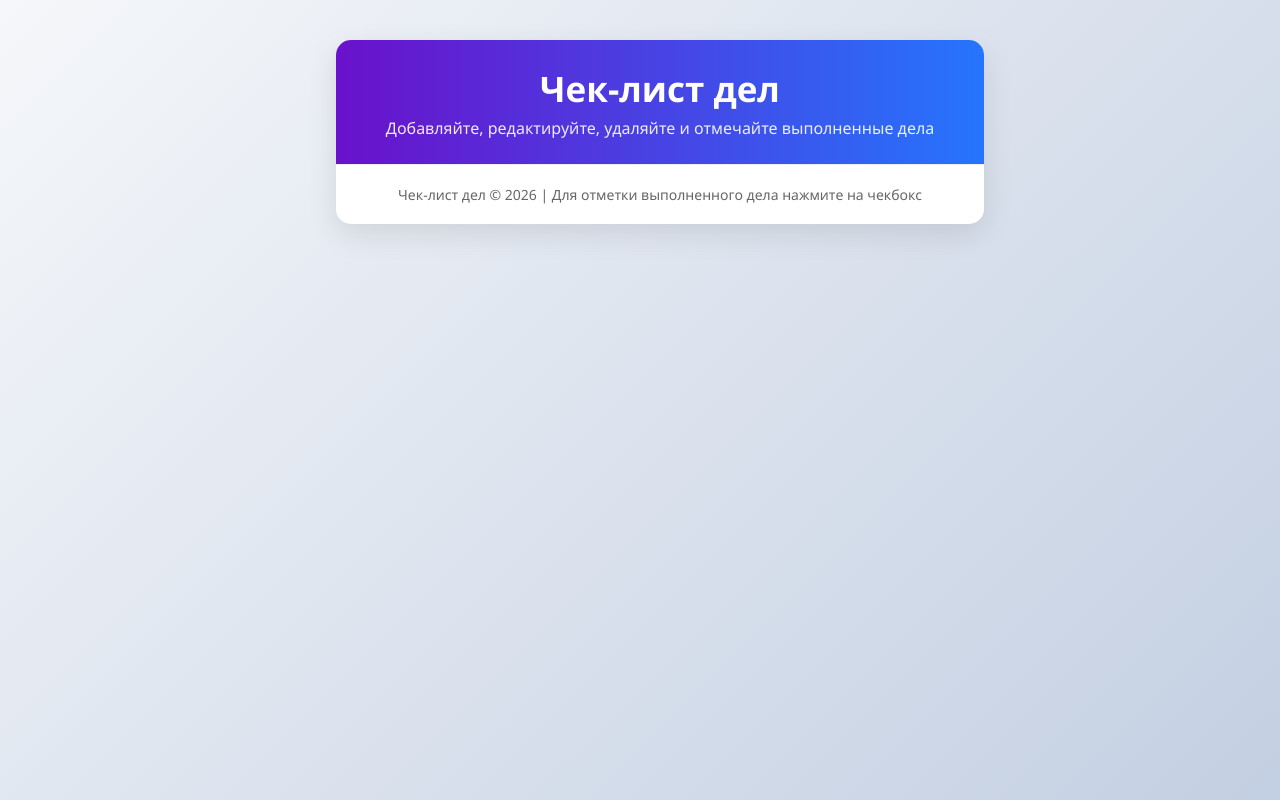
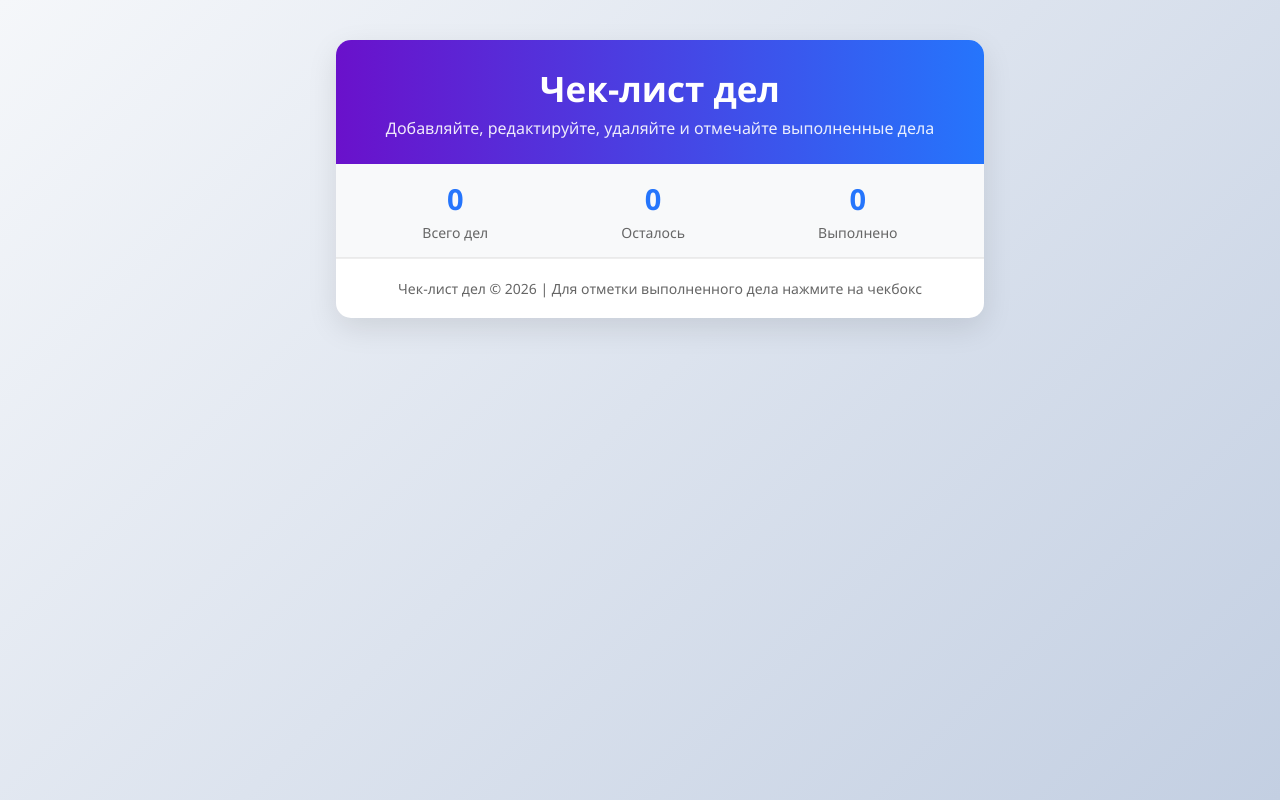
Before and after one commit to ComShep/checklist-v2, a React (Vite) app: page / in a window 1280 px wide. Built offline with nearby package versions, Linux system fonts and the light colour scheme.

Commit message:
add statistic

```diff
--- a/src/MainPage.tsx
+++ b/src/MainPage.tsx
@@ -1,11 +1,13 @@
 import { Footer } from './components/footer/Footer'
 import { Header } from './components/header/Header'
+import { Statistic } from './components/statistic/Statistic'
 import styles from './MainPage.module.css'
 
 export const MainPage = () => {
 	return (
 		<div className={styles.wrapper}>
 			<Header/>
+			<Statistic/>
 			<Footer/>
 		</div>
 	)
--- /dev/null
+++ b/src/components/statistic/Statistic.module.css
@@ -0,0 +1,23 @@
+.stats {
+	display: flex;
+	justify-content: space-around;
+	padding: 15px 20px;
+	background-color: #f8f9fa;
+	border-bottom: 1px solid #eaeaea;
+}
+
+.item {
+	text-align: center;
+}
+
+.value {
+	font-size: 29px;
+	font-weight: bold;
+	color: #2575fc;
+}
+
+.label {
+	font-size: 14px;
+	color: #666;
+	margin-top: 5px;
+}
--- /dev/null
+++ b/src/components/statistic/Statistic.tsx
@@ -0,0 +1,20 @@
+import styles from './Statistic.module.css'
+
+export const Statistic = () => {
+	return (
+		<div className={styles.stats}>
+			<div className={styles.item}>
+				<div className={styles.value}>0</div>
+				<div className={styles.label}>Всего дел</div>
+			</div>
+			<div className={styles.item}>
+				<div className={styles.value}>0</div>
+				<div className={styles.label}>Осталось</div>
+			</div>
+			<div className={styles.item}>
+				<div className={styles.value}>0</div>
+				<div className={styles.label}>Выполнено</div>
+			</div>
+		</div>
+	)
+}
```
